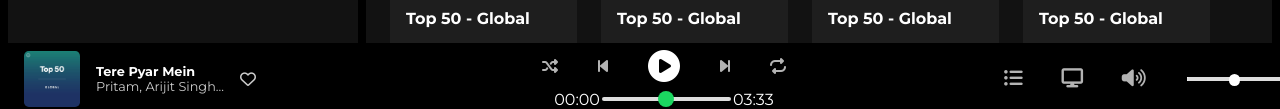
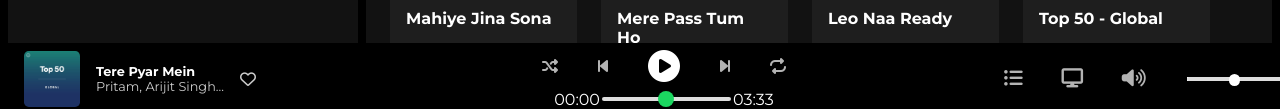
Before and after one commit to sahilshingate01/spotify-clone, a plain HTML site: page index.html in a window 1280 px wide. Shown: the part 685-794 px from the top of the page. Drawn offline with Linux system fonts and the light colour scheme.

Commit message:
Added preview image and updated index.html

```diff
--- a/index.html
+++ b/index.html
@@ -92,17 +92,17 @@
     <div class="cards-container">
         <div class="card">
             <img src="assets/card2img.jpeg" class="card-img">
-            <p class="card-title">Top 50 - Global</p>
+            <p class="card-title">Mahiye Jina Sona</p>
             <p class="card-info">Your daily updates of the most played...</p>
         </div>
         <div class="card">
             <img src="assets/card3img.jpeg" class="card-img">
-            <p class="card-title">Top 50 - Global</p>
+            <p class="card-title">Mere Pass Tum Ho</p>
             <p class="card-info">Your daily updates of the most played...</p>
         </div>
         <div class="card">
             <img src="assets/card4img.jpeg" class="card-img">
-            <p class="card-title">Top 50 - Global</p>
+            <p class="card-title">Leo Naa Ready</p>
             <p class="card-info">Your daily updates of the most played...</p>
         </div>
         <div class="card">
@@ -115,7 +115,7 @@
     <div class="cards-container">
         <div class="card">
             <img src="assets/card6img.jpeg" class="card-img">
-            <p class="card-title">Top 50 - Global</p>
+            <p class="card-title">Top Song In India</p>
             <p class="card-info">Your daily updates of the most played...</p>
         </div>
         <div class="card">
@@ -125,12 +125,12 @@
         </div>
         <div class="card">
             <img src="assets/card2img.jpeg" class="card-img">
-            <p class="card-title">Top 50 - Global</p>
+            <p class="card-title">Mahiye Jina Sona</p>
             <p class="card-info">Your daily updates of the most played...</p>
         </div>
         <div class="card">
             <img src="assets/card3img.jpeg" class="card-img">
-            <p class="card-title">Top 50 - Global</p>
+            <p class="card-title">Mere Pass Tum Ho</p>
             <p class="card-info">Your daily updates of the most played...</p>
         </div>
     </div>
```
Also changed, not shown: assets/preview.png (added).
